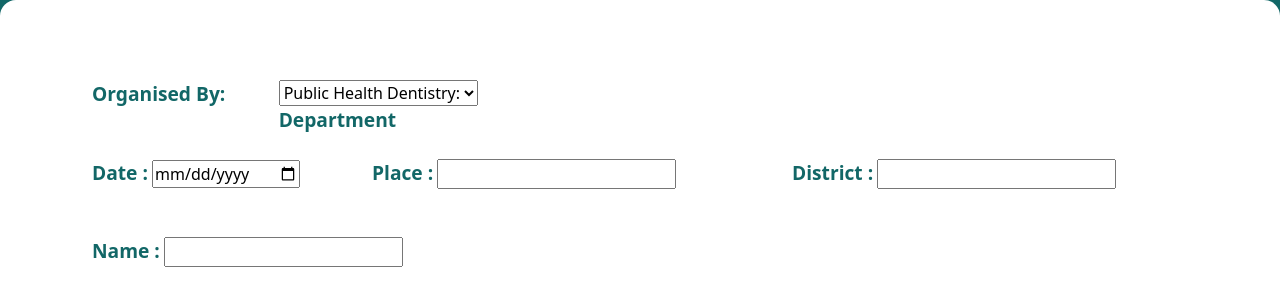
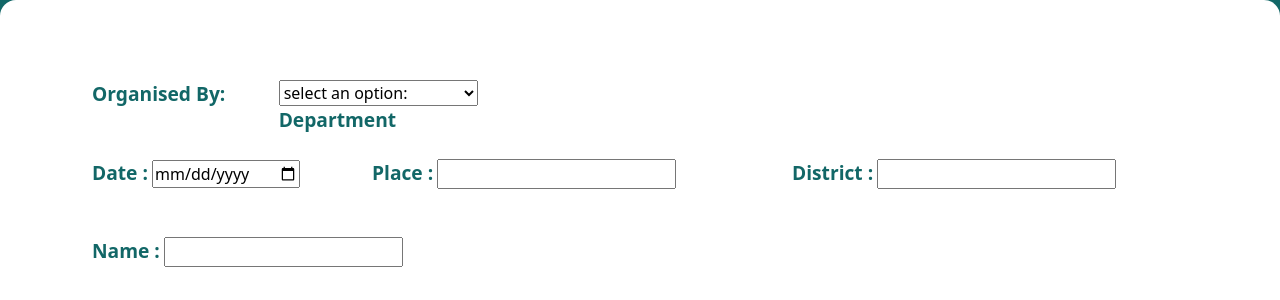
Before and after one commit to Adarsh-singh-2002/SRM_dental_patients, a Flask app: page /form.html in a window 1280 px wide. Shown: the top 300 px of the page. Run offline with Flask 3, Linux system fonts and the light colour scheme.

Commit message:
Update form.html

```diff
--- a/templates/form.html
+++ b/templates/form.html
@@ -23,7 +23,8 @@
             <br>
             <div class="col-sm-3">
               <select id="history" name="department" required onchange="toggleOrganisedByInput()">
-                <option value="camp">Public Health Dentistry:</option>
+                <option value="">select an option:</option>
+                <option value="Public Health Dentistry">Public Health Dentistry:</option>
                 <option value="Others">Others:</option>
                 </select>
               <br>
@@ -423,6 +424,7 @@
           <label htmlFor=""><b>Method of cleaning teeth </b></label>
           <br />
           <select id="history" name="cleaning" required>
+            <option value="">select an option:</option>
             <option value="toothbrush and paste">toothbrush and paste:</option>
             <option value="Finger">Finger:</option>
             <option value="tooth powder">tooth powder</option>
@@ -449,6 +451,7 @@
           <label htmlFor=""><b>Treatment Plan</b></label>
           <br />
           <select id="history" name="treatment" required>
+            <option value="">select an option:</option>
             <option value="Medication:">Medication:</option>
             <option value="Referral:">Referral:</option>
             <option value="Scaling:">Scaling:</option>
```
